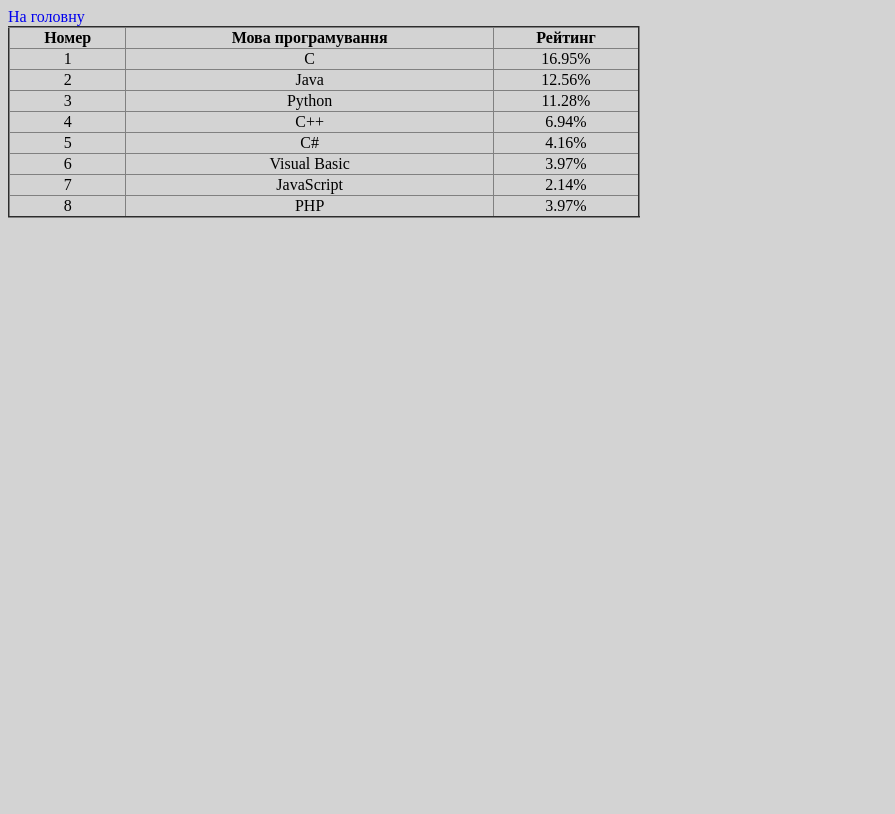
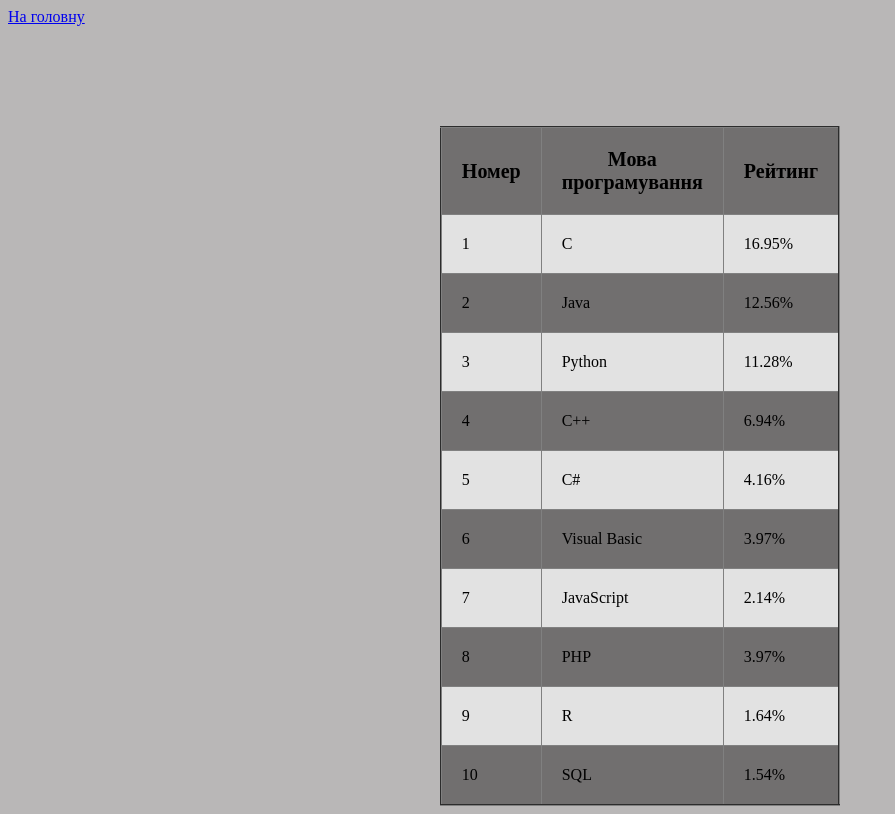
Before and after one commit to KoitsanN/KoitsanN.github.io, a plain HTML site: page Top_language.html in a window 1280 px wide. Shown: the whole page, without its empty margins (0-895 px from the left). Drawn offline with Linux system fonts and the light colour scheme.

Commit message:
Add files via upload

```diff
--- a/Top_language.html
+++ b/Top_language.html
@@ -4,7 +4,7 @@
 	<meta charset="UTF-8">
 	<meta name="viewport" content="width=device-width, initial-scale=1.0">
 	<title>Найкращі мови програмування</title>
-	<link rel="stylesheet" type="text/css" href="style.css">
+	<link rel="stylesheet" type="text/css" href="style1.css">
 </head>
 <body>
 	<a href="index.html">На головну</a>
@@ -55,6 +55,16 @@
 			<td>PHP</td>
 			<td>3.97%</td>
 		</tr>
+		<tr>
+			<td>9</td>
+			<td>R</td>
+			<td>1.64%</td>
+		</tr>
+        <tr>
+			<td>10</td>
+			<td>SQL</td>
+			<td>1.54%</td>
+		</tr>
 	</table>
 </body>
 </html>
--- a/style.css
+++ b/style.css
@@ -6,8 +6,9 @@ a{
 }
 table{
 	border-collapse: collapse;
-	width: 50%;
+	width: 30%;
 	text-align: center;
+    margin: auto;
 }
 
 .card{
--- /dev/null
+++ b/style1.css
@@ -0,0 +1,29 @@
+body{
+    background-color: #b9b7b7;
+}
+table{
+    width: 30%;
+    margin: auto;
+    margin-top: 100px;
+    border-collapse: collapse;
+}
+th{
+    font-size: 20px;
+}
+th,td{
+    padding: 20px;
+}
+tr:nth-child(odd){
+    background-color: #716f6f;
+}
+tr:nth-child(even){
+    background-color: #e2e2e2;
+}
+tr:hover{
+    background-color: #3c3838;
+    color:#e2e2e2;
+}
+td:hover{
+    background-color: #4c4b4b;
+    color:#e2e2e2;
+}
```
